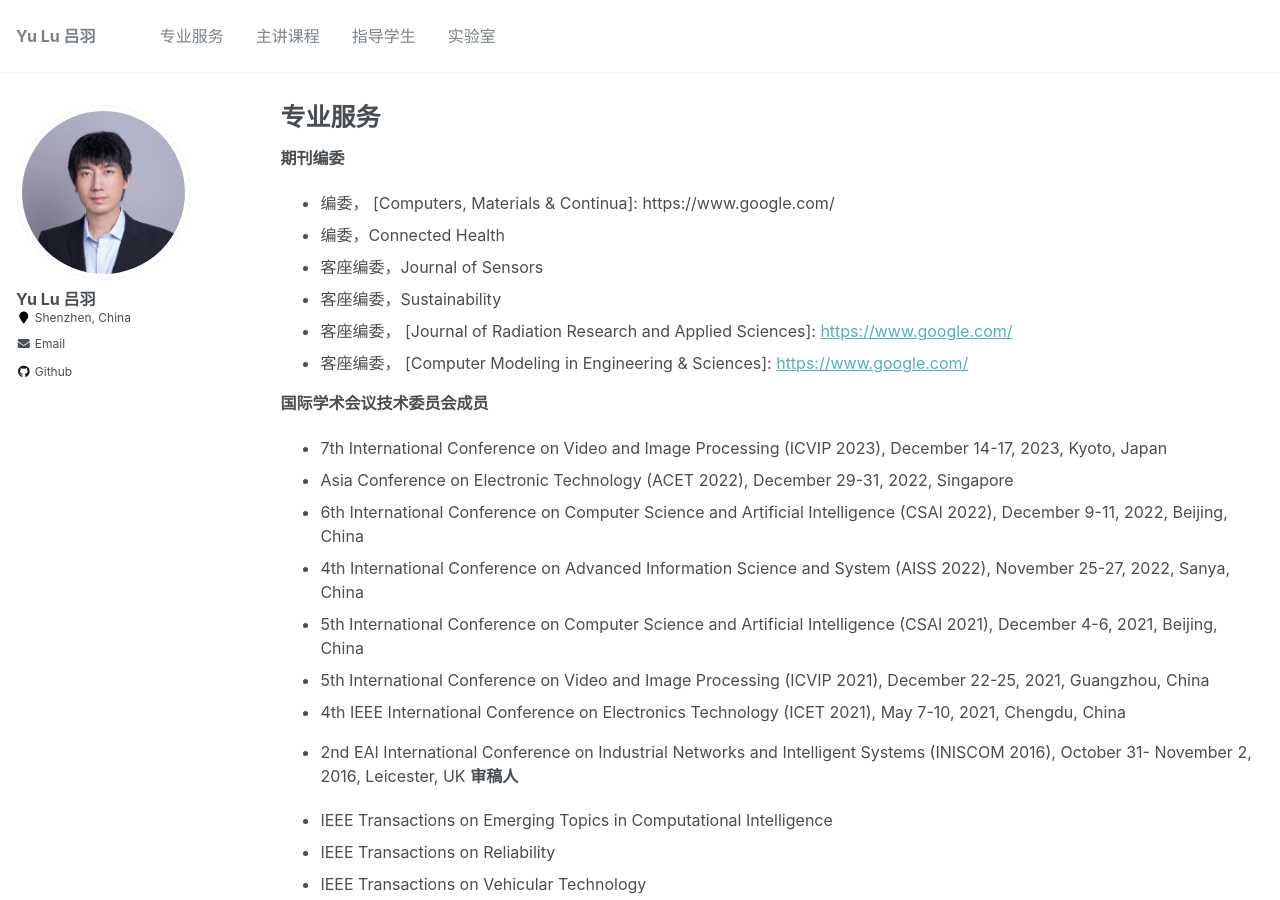
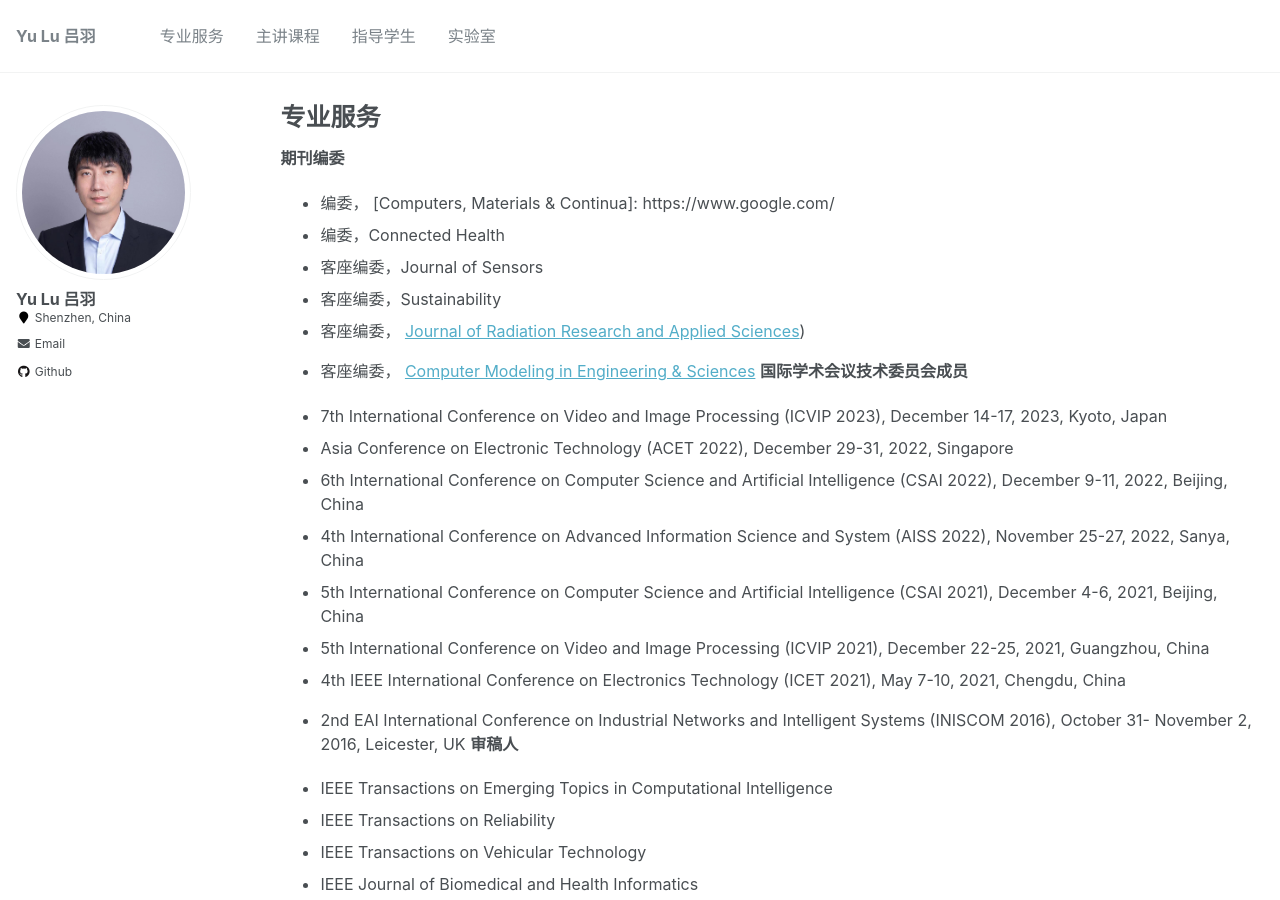
Before and after one commit to YukariUmezawa/lvyu.github.io, a Jekyll site: the page built from _pages/work.md, in a window 1280 px wide and 900 px high. Built offline with Jekyll 4.4.1, drawn with Linux system fonts in a browser that asks for light colours; some of the changed lines change nothing that is shown.

Commit message:
Update work.md

```diff
--- a/_pages/work.md
+++ b/_pages/work.md
@@ -11,9 +11,8 @@
 - 编委，Connected Health
 - 客座编委，Journal of Sensors
 - 客座编委，Sustainability
-- 客座编委， [Journal of Radiation Research and Applied Sciences]: [https://www.google.com/](https://www.sciencedirect.com/journal/journal-of-radiation-research-and-applied-sciences/special-issue/10PSSC1VQ37)
-- 客座编委， [Computer Modeling in Engineering & Sciences]: [https://www.google.com/](https://www.techscience.com/CMES/special_detail/frontiers)
-
+- 客座编委， [Journal of Radiation Research and Applied Sciences](https://www.sciencedirect.com/journal/journal-of-radiation-research-and-applied-sciences/special-issue/10PSSC1VQ37))
+- 客座编委， [Computer Modeling in Engineering & Sciences](https://www.techscience.com/CMES/special_detail/frontiers)
 **国际学术会议技术委员会成员**
 
 - 7th International Conference on Video and Image Processing (ICVIP 2023), December 14-17, 2023, Kyoto, Japan
```
